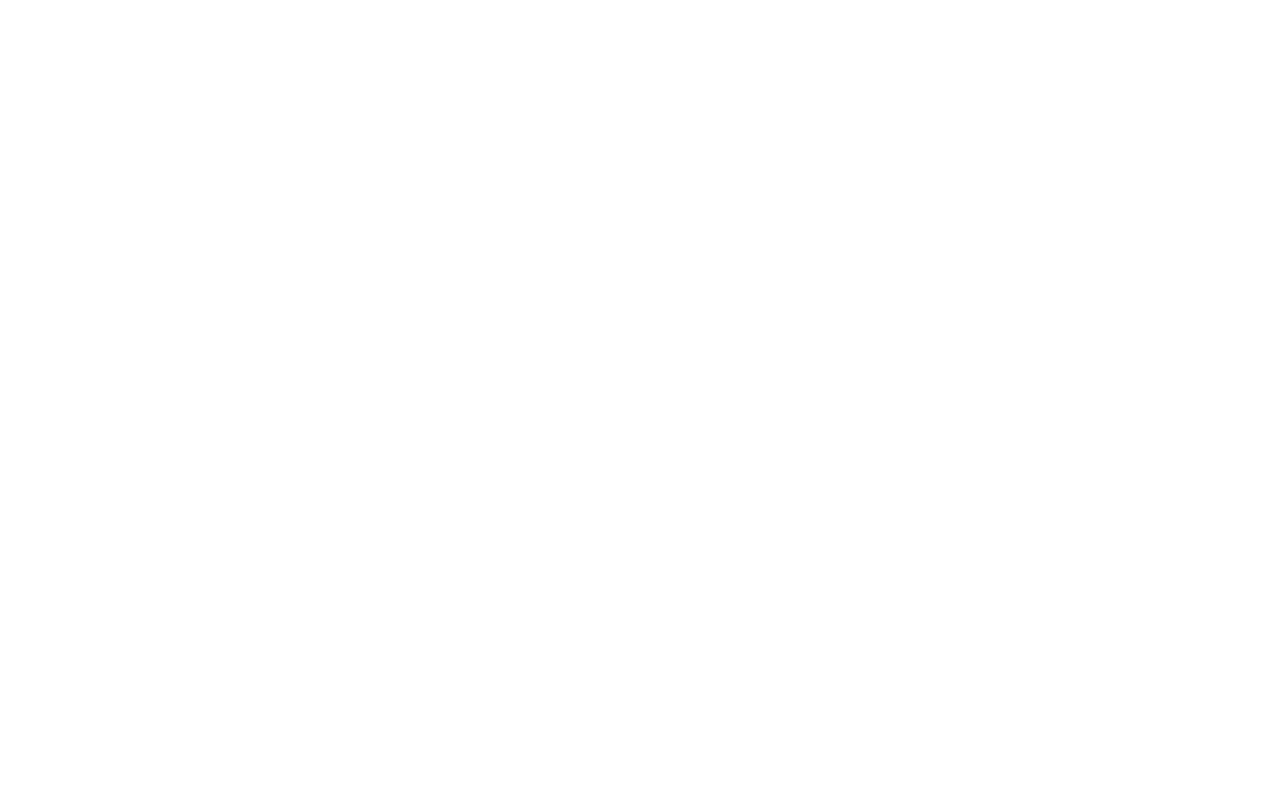
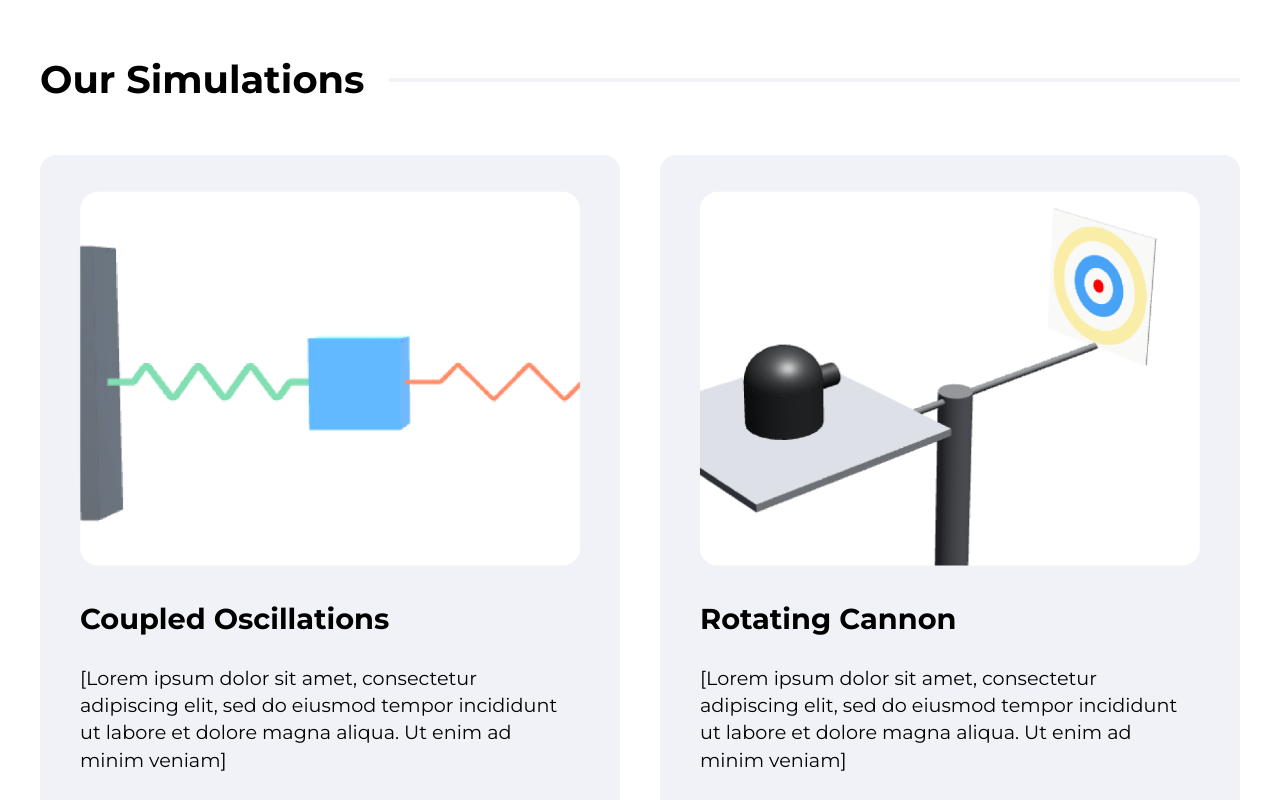
Before and after one commit to epfl-physics/epfl-physics.github.io, a React (Create React App) app: page /simulations in a window 1280 px wide. Before the commit this address had no page. Shown: the part 1620-2420 px from the top of the page. Before the commit the page ends 800 px from the top, so only its background shows below. Built offline with nearby package versions, Linux system fonts and the light colour scheme.

Commit message:
Use hash routing and hash links

```diff
--- a/package.json
+++ b/package.json
@@ -19,6 +19,7 @@
     "react": "^18.2.0",
     "react-dom": "^18.2.0",
     "react-router-dom": "^6.9.0",
+    "react-router-hash-link": "^2.4.3",
     "react-scripts": "5.0.1",
     "react-scroll": "^1.8.9",
     "react-unity-webgl": "^9.4.0",
--- a/src/App.js
+++ b/src/App.js
@@ -3,12 +3,12 @@ import Alert from './components/Alert/Alert';
 import Home from './pages/Home';
 import Apps from './pages/Apps';
 import PageNotFound from './pages/PageNotFound';
-import { BrowserRouter, Routes, Route } from 'react-router-dom';
+import { HashRouter, Routes, Route } from 'react-router-dom';
 
 function App() {
   return (
     <div className='app-container'>
-      <BrowserRouter basename='/'>
+      <HashRouter basename='/'>
         <Alert />
         <Routes>
           <Route index element={<Home />} />
@@ -16,7 +16,7 @@ function App() {
           <Route path='/apps' element={<Apps />} />
           <Route path='*' element={<PageNotFound />} />
         </Routes>
-      </BrowserRouter>
+      </HashRouter>
     </div>
   );
 }
--- a/src/components/Simulations/SimulationCard/SimulationCard.js
+++ b/src/components/Simulations/SimulationCard/SimulationCard.js
@@ -1,12 +1,14 @@
 import './SimulationCard.css';
-import { Link } from 'react-router-dom';
+import { HashLink } from 'react-router-hash-link';
 
 export default function SimulationCard(props) {
+  const hash = `/apps#${props.index === 1 ? '' : props.id}`;
+
   return (
-    <Link className='simulation-card-container' to='/apps'>
+    <HashLink className='simulation-card-container' to={hash}>
       <img src={props.image} alt='sim' />
       <h3>{props.name}</h3>
       <p>{props.description}</p>
-    </Link>
+    </HashLink>
   );
 }
--- a/src/components/Simulations/Simulations.js
+++ b/src/components/Simulations/Simulations.js
@@ -4,6 +4,8 @@ import thumbnail1 from '../../images/coupled_oscillations_thumbnail.png';
 import thumbnail2 from '../../images/rotating_cannon_thumbnail.png';
 
 const sim1 = {
+  index: 1,
+  id: 'coupled-oscillations',
   image: thumbnail1,
   name: 'Coupled Oscillations',
   description:
@@ -11,6 +13,8 @@ const sim1 = {
 };
 
 const sim2 = {
+  index: 2,
+  id: 'rotating-cannon',
   image: thumbnail2,
   name: 'Rotating Cannon',
   description:
--- a/src/components/UnityApp/UnityApp.js
+++ b/src/components/UnityApp/UnityApp.js
@@ -87,7 +87,7 @@ function UnityApp(props) {
   // }, [setIsFullscreen, isFullscreen, unityIsFullscreen, sendMessage, isSafari]);
 
   return (
-    <div id={`unity-app-${props.index}`} className='unity-app'>
+    <div id={`${props.id}`} className='unity-app'>
       <div className='unity-app-title'>
         <h3>{props.name}</h3>
         {props.github ? (
--- a/src/index.css
+++ b/src/index.css
@@ -1,4 +1,8 @@
 @import url('https://fonts.googleapis.com/css2?family=Montserrat:wght@200;300;400;500;600;700;800;900&display=swap');
+
+html {
+  scroll-behavior: smooth;
+}
 
 body {
   margin: 0;
--- a/src/pages/Apps.css
+++ b/src/pages/Apps.css
@@ -1,4 +1,4 @@
-.main-content {
+.apps-main-content {
     display: flex;
     flex-direction: column;
     max-width: 1200px;
@@ -6,7 +6,7 @@
     padding: 20px 40px;
   }
 
-  .main-content-link {
+  .apps-main-content-link {
     display: flex;
     align-items: center;
     justify-content: space-between;
--- a/src/pages/Apps.js
+++ b/src/pages/Apps.js
@@ -7,6 +7,7 @@ import image2 from '../images/img-load-rotating-cannon.png';
 
 const app1data = {
   index: 1,
+  id: 'coupled-oscillations',
   name: 'Coupled Oscillations',
   loaderUrl: 'CoupledOscillations/Build/CoupledOscillations.loader.js',
   dataUrl: 'CoupledOscillations/Build/CoupledOscillations.data',
@@ -19,6 +20,7 @@ const app1data = {
 
 const app2data = {
   index: 2,
+  id: 'rotating-cannon',
   name: 'Rotating Cannon',
   loaderUrl: 'RotatingCannon/Build/RotatingCannon.loader.js',
   dataUrl: 'RotatingCannon/Build/RotatingCannon.data',
@@ -31,9 +33,9 @@ const app2data = {
 
 export default function Apps() {
   return (
-    <div className='main-content'>
+    <div className='apps-main-content'>
       <p>
-        <Link className='main-content-link' to='/'>
+        <Link className='apps-main-content-link' to='/'>
           <ArrowBack fontSize='small' /> Back
         </Link>
       </p>
```
Also changed, not shown: 1 other file (tests, documents, lock files or other folders).
